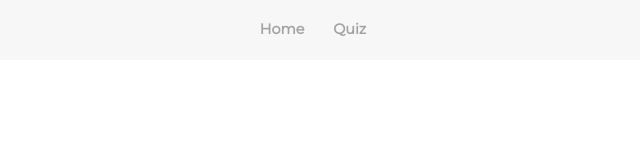
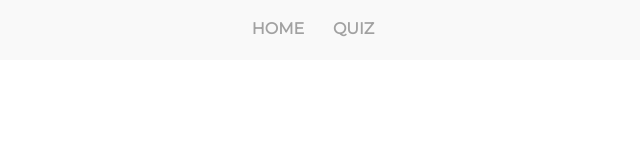
Before and after one commit to alvesxdani/tabela-periodica, a React (Vite) app: page /quiz in a window 1280 px wide. Shown: the top 160 px of the page, without its empty margins (319-959 px from the left). Built offline with nearby package versions, Linux system fonts and the light colour scheme.

Commit message:
Change the nav background color

```diff
--- a/src/components/Nav/index.jsx
+++ b/src/components/Nav/index.jsx
@@ -4,8 +4,8 @@ import { StyledNav } from "./style";
 const Nav = () => {
     return (
         <StyledNav>
-            <Link to="/">Home</Link>
-            <Link to="/quiz">Quiz</Link>
+            <Link to="/">HOME</Link>
+            <Link to="/quiz">QUIZ</Link>
         </StyledNav>
     )
 }
--- a/src/components/Nav/style.js
+++ b/src/components/Nav/style.js
@@ -5,12 +5,12 @@ box-sizing: border-box;
 display: flex;
 width: 100%;
 height: 60px;
-background: #f7f7f7;
+background: #f9f9f9;
 justify-content: center;
 align-items: center;
 gap: 1rem;
 padding-right: 1rem;
-font: bolder 0.9rem 'Montserrat', sans-serif;
+font: bolder 1rem 'Montserrat', sans-serif;
 
     a {
         color: #a1a1a1;
```
